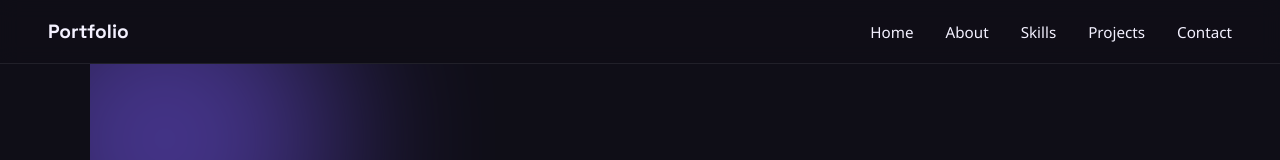
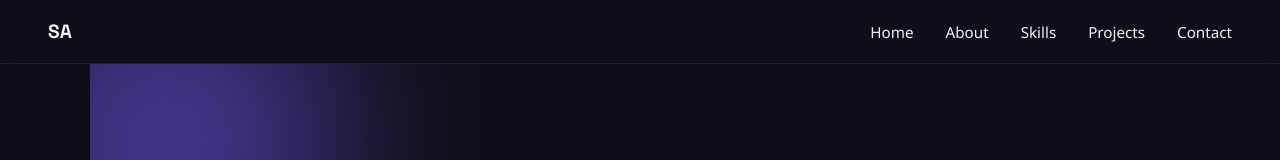
Before and after one commit to Sreejay23/My-portfolio, a React (Vite) app: page / in a window 1280 px wide. Shown: the top 160 px of the page. Built offline with nearby package versions, Linux system fonts and the light colour scheme.

Commit message:
update portfolio content

```diff
--- a/src/components/Hero.jsx
+++ b/src/components/Hero.jsx
@@ -32,7 +32,7 @@ function Hero() {
 
         <div className="hero-buttons">
           <Link to="/projects" className="btn">View My Work →</Link>
-          <a href="/resume.pdf" download className="btn btn-outline">Download CV</a>
+          <a href="/Sreejay Resume(WD).pdf" download className="btn btn-outline">Download CV</a>
         </div>
 
         <div className="social-icons">
--- a/src/components/Navbar.jsx
+++ b/src/components/Navbar.jsx
@@ -4,7 +4,7 @@ import { Link } from 'react-router-dom'
 function Navbar() {
   return (
     <nav className="navbar">
-      <div className="logo">Portfolio</div>
+      <div className="logo">SA</div>
       <ul className="nav-links">
         <li><Link to="/">Home</Link></li>
         <li><Link to="/about">About</Link></li>
```
